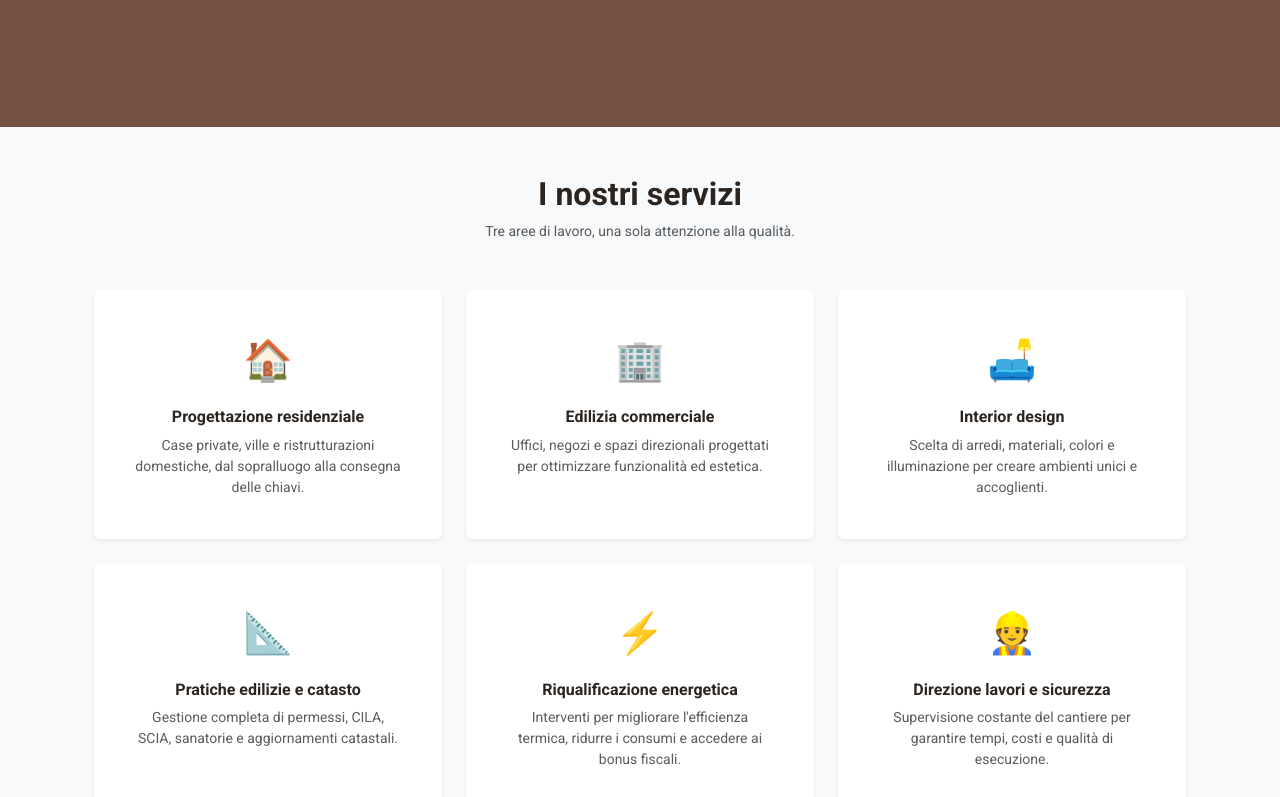
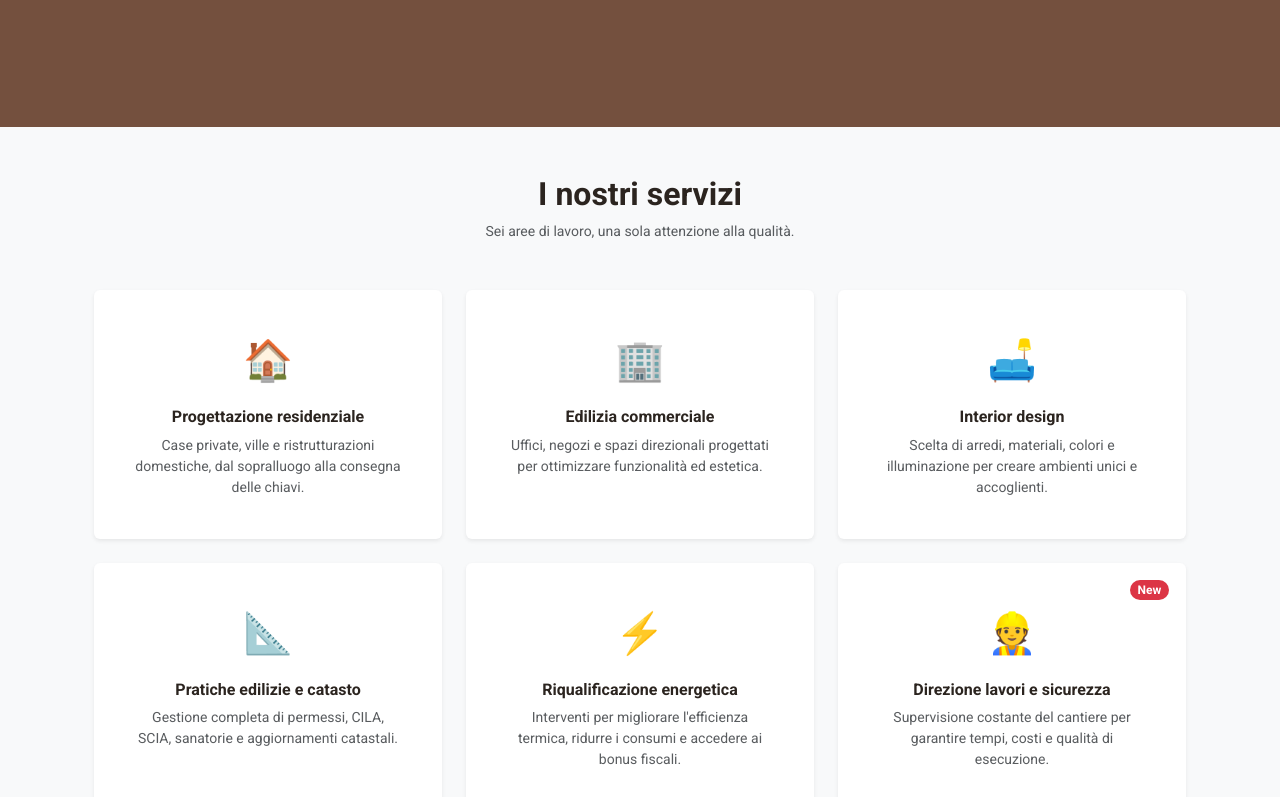
Before and after one commit to Carmine-Ruggiero/Progetto-settimana-6, a plain HTML site: page index.html in a window 1280 px wide. Shown: the part 611-1408 px from the top of the page. Drawn offline with nearby package versions, Linux system fonts and the light colour scheme.

Commit message:
Aggiunta di un badge sull'ultima card. Serve ad indicare una sezione nuova

```diff
--- a/assets/css/style.css
+++ b/assets/css/style.css
@@ -122,6 +122,7 @@ body {
 
 
 
+
 .btnchius{
   background-color: hsl(20, 30%, 35%);
 color: white;}
--- a/assets/js/script.js
+++ b/assets/js/script.js
@@ -29,7 +29,8 @@ document.getElementById('formProgetto').addEventListener('submit', function(e) {
     {
       icona: "🏠",
       titolo: "Progettazione residenziale",
-      descrizione: "Case private, ville e ristrutturazioni domestiche, dal sopralluogo alla consegna delle chiavi."
+      descrizione: "Case private, ville e ristrutturazioni domestiche, dal sopralluogo alla consegna delle chiavi.",
+
     },
     {
       icona: "🏢",
@@ -54,7 +55,8 @@ document.getElementById('formProgetto').addEventListener('submit', function(e) {
     {
       icona: "👷",
       titolo: "Direzione lavori e sicurezza",
-      descrizione: "Supervisione costante del cantiere per garantire tempi, costi e qualità di esecuzione."
+      descrizione: "Supervisione costante del cantiere per garantire tempi, costi e qualità di esecuzione.",
+	  badge: "New"
     }
   ];
 
@@ -62,14 +64,19 @@ document.getElementById('formProgetto').addEventListener('submit', function(e) {
 
 container.innerHTML = servizi.map(servizio => `
   <div class="col-12 col-md-4">
-      <div class="card h-100 border-0 shadow-sm text-center p-4">
+    <div class="card h-100 border-0 shadow-sm text-center p-4 position-relative">
+
+      ${servizio.badge ? `
+        <span class="badge rounded-pill bg-danger position-absolute top-0 end-0 m-3">
+          ${servizio.badge}
+        </span>
+      ` : ''}
+
       <div class="card-body">
         <div class="fs-1 mb-3">${servizio.icona}</div>
         <h3 class="h6 fw-bold mb-2" style="color: #2b241f;">${servizio.titolo}</h3>
-          <p class="card-text small text-muted mb-0">
-            ${servizio.descrizione}
-          </p>
+        <p class="card-text small text-muted mb-0">${servizio.descrizione}</p>
       </div>
     </div>
   </div>
-  `).join("");
+`).join('');
--- a/index.html
+++ b/index.html
@@ -69,7 +69,7 @@
 
 				<div class="text-center mb-5">
 					<h2 class="fw-bold mb-2" style="color: #2b241f;">I nostri servizi</h2>
-					<p class="text-muted small mb-0">Tre aree di lavoro, una sola attenzione alla qualità.</p>
+					<p class="text-muted small mb-0">Sei aree di lavoro, una sola attenzione alla qualità.</p>
 				</div>
 			<div class="container">
 
```
Lines whose indentation alone changed are shown as unchanged.
